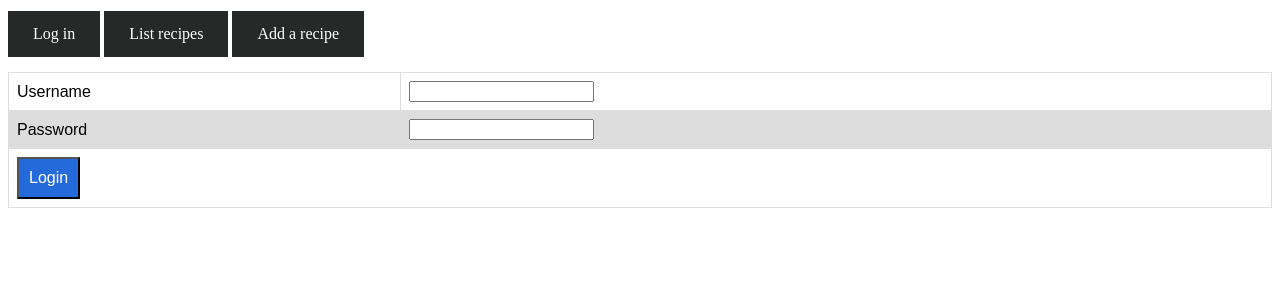
After one commit to Enzine/recipify, a Flask app: page /auth/login in a window 1280 px wide. The commit adds this page. Shown: the top 300 px of the page. Run offline with Flask 2, Linux system fonts and the light colour scheme.

Commit message:
add login/logout functionalities

```diff
--- /dev/null
+++ b/app/auth/forms.py
@@ -0,0 +1,9 @@
+from flask_wtf import FlaskForm
+from wtforms import PasswordField, StringField
+
+class LoginForm(FlaskForm):
+    username = StringField("Username")
+    password = PasswordField("Password")
+
+    class Meta:
+        csrf = False
--- /dev/null
+++ b/app/auth/views.py
@@ -0,0 +1,28 @@
+# coding=utf-8
+from flask import render_template, request, redirect, url_for
+from flask_login import login_user, logout_user
+
+from app import app
+from app.auth.models import User
+from app.auth.forms import LoginForm
+
+@app.route("/auth/login", methods = ["GET", "POST"])
+def auth_login():
+    if request.method == "GET":
+        return render_template("auth/login.html", form = LoginForm())
+
+    form = LoginForm(request.form)
+    # validations
+
+    user = User.query.filter_by(username=form.username.data, password=form.password.data).first()
+    if not user:
+        return render_template("auth/login.html", form = form,
+                               error = "No such username or password")
+
+    login_user(user)
+    return redirect(url_for("index"))
+
+@app.route("/auth/logout")
+def auth_logout():
+    logout_user()
+    return redirect(url_for("index"))
--- /dev/null
+++ b/app/templates/auth/login.html
@@ -0,0 +1,29 @@
+{% extends "layout.html" %}
+
+{% block body %}
+{{ error }}
+<form method="POST" action="{{ url_for('auth_login') }}">
+  <table>
+    <tr>
+      <td>
+	{{ form.username.label }}
+      </td>
+      <td>
+	{{ form.username }}
+      </td>
+    </tr>
+    <tr>
+      <td>
+	{{ form.password.label }}
+      </td>
+      <td>
+	{{ form.password }}
+      </td>
+    </tr>
+    <tr>
+      <td colspan="2">
+	<input type="submit" class="button button-like" value="Login"/>
+      </td>
+    </tr>
+</form>
+{% endblock %}
--- a/app/templates/layout.html
+++ b/app/templates/layout.html
@@ -70,7 +70,14 @@
   </head>
 
   <body>
+    {% if current_user.is_authenticated %}
+      <p>Logged in as {{ current_user.name }}. <a href="{{ url_for('auth_logout') }}">Log out</a></p>
+    {% else %}
+      <a class="a-navi" href="{{ url_for('auth_login') }}">Log in</a>
+    {% endif %}
+
     <a class="a-navi" href="{{ url_for('recipes_index') }}">List recipes</a> <a class="a-navi" href="{{ url_for('recipes_form') }}">Add a recipe</a>
+
     {% block body %}
     <p>
   Tähän tuodaan sisältö muualta.
```
Also changed, not shown: app/__init__.py (+22 -5 lines), app/auth/models.py (added, +31 -0 lines), app/auth/__init__.py (added), app/recipes.db (deleted), 1 other file.
